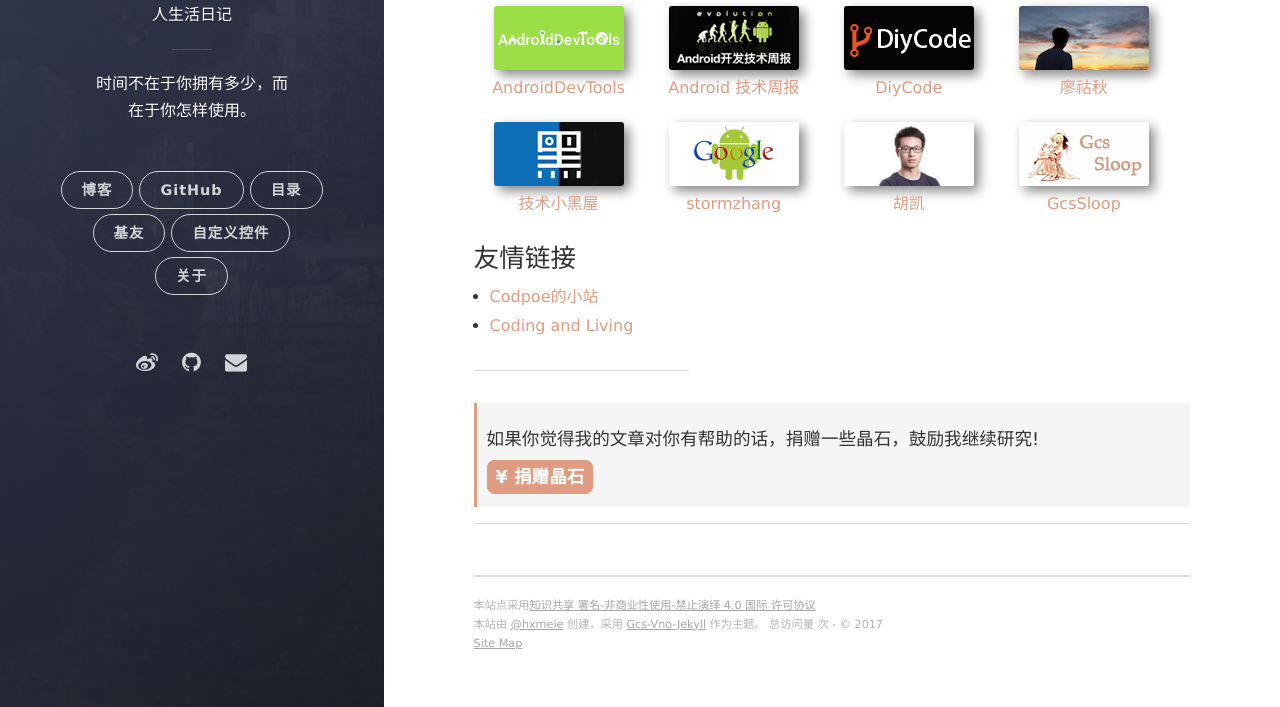
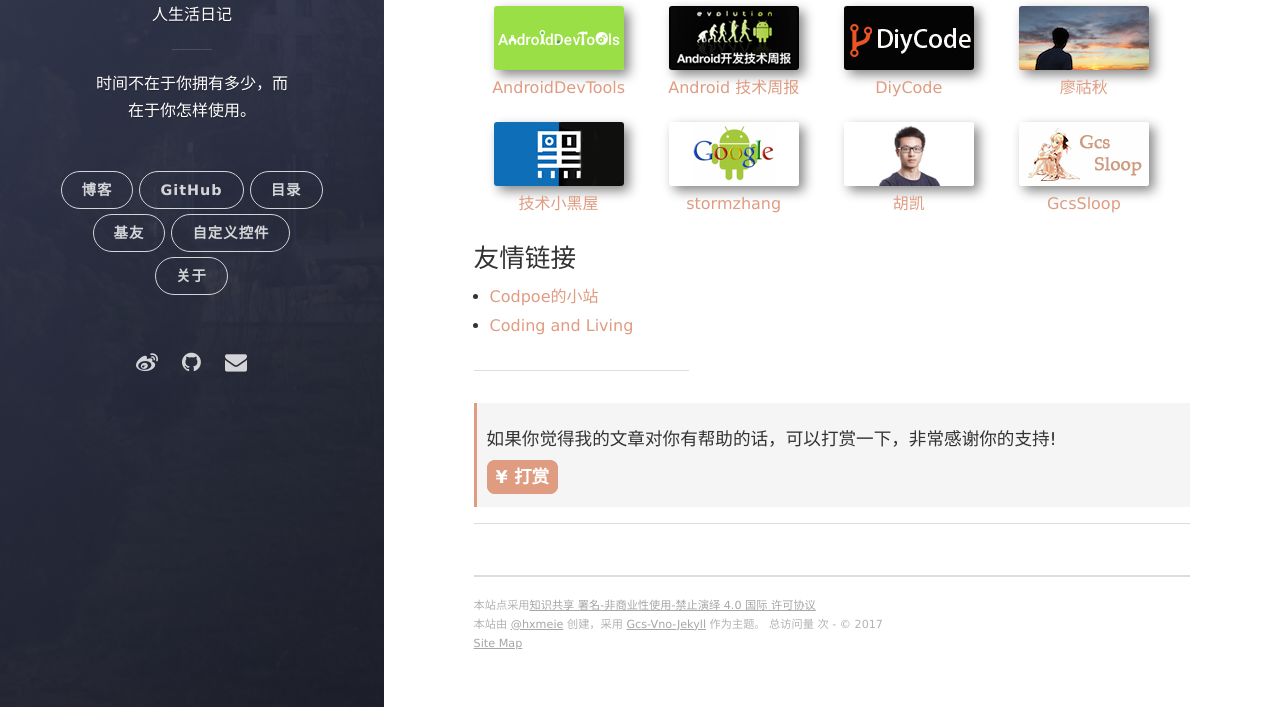
Before and after one commit to hxmeie/hxmeie.github.io, a Jekyll site: the page built from friends.md, in a window 1280 px wide and 1263 px high. Shown: the part 556-1263 px from the top of the window. Built offline with Jekyll 4.4.1, drawn with Linux system fonts in a browser that asks for light colours; nearby versions of some CDN libraries; comment, search, counter and statistics services are not loaded.

Commit message:
验证百度站长工具

```diff
--- a/_includes/contribute.html
+++ b/_includes/contribute.html
@@ -1,4 +1,4 @@
-<!--捐赠晶石-->
+<!--打赏-->
 <section class="contribute">
     <script type="text/javascript">
       function toggle() {
@@ -11,18 +11,18 @@
       }
     </script>
     <blockquote style="background-color:#F5F5F5; padding: 10px 20px 20px 10px; margin:0px" >
-      <h4> 如果你觉得我的文章对你有帮助的话，捐赠一些晶石，鼓励我继续研究! </h4>
+      <h4> 如果你觉得我的文章对你有帮助的话，可以打赏一下，非常感谢你的支持! </h4>
       <p></p>
-      <a class="btn-contribute" onclick="toggle()" >¥ 捐赠晶石</a>
+      <a class="btn-contribute" onclick="toggle()" >¥ 打赏</a>
       <br>
       <div id="contribute" style="display:none;">
         <p align="center" >
         <img src="/assets/images/wechat.png" alt="微信">
         <img src="/assets/images/alipay.png" alt="支付宝">
         </p>
-        <p align="center" >
+        <!-- <p align="center" >
           感谢所有支持我的魔法师，<a href="/contribute">点击这里查看捐赠者名单。</a>
-        </p>
+        </p> -->
       </div>
     </blockquote>
 </section>
--- a/_includes/external.html
+++ b/_includes/external.html
@@ -11,7 +11,7 @@
   m=s.getElementsByTagName(o)[0];a.async=1;a.src=g;m.parentNode.insertBefore(a,m)
   })(window,document,'script','https://www.google-analytics.com/analytics.js','ga');
 
-  ga('create', 'UA-82493667-1', 'auto');
+  ga('create', 'UA-89527684-1', 'auto');
   ga('send', 'pageview');
 
 </script>
--- a/_includes/head.html
+++ b/_includes/head.html
@@ -22,8 +22,8 @@
 
   <meta name="theme-color" content="#343434">
 
-  <link rel="icon" type="image/png" href="https://raw.githubusercontent.com/GcsSloop/gcssloop.github.io/master/assets/siteinfo/favicon.png" />
-  <link href="https://raw.githubusercontent.com/GcsSloop/gcssloop.github.io/master/assets/siteinfo/favicon.png" rel="shortcut icon" type="image/png">
+  <link rel="icon" type="image/png" href="https://raw.githubusercontent.com/hxmeie/hxmeie.github.io/master/assets/siteinfo/favicon.png" />
+  <link href="https://raw.githubusercontent.com/hxmeie/hxmeie.github.io/master/assets/siteinfo/favicon.png" rel="shortcut icon" type="image/png">
 
   <link href="//netdna.bootstrapcdn.com/font-awesome/4.4.0/css/font-awesome.min.css" rel="stylesheet">
   <link rel="stylesheet" href="{{ "/css/main.css" | prepend: site.baseurl }}">
@@ -32,8 +32,8 @@
   <link rel="alternate" type="application/rss+xml" title="{{ site.title }}" href="{{ "/feed.xml" | prepend: site.baseurl | prepend: site.url }}">
 
   <meta name="google-site-verification" content="Z_g58PkzRAyBMxkqrcDdWrTBK8oOWM-7rUHauhLNF2E" />
-  <meta name="baidu-site-verification" content="kUtTXCKaZs" />
-  <meta name="baidu-site-verification" content="6DuDv3aaJX" />
+  <!-- 百度站长工具验证 -->
+  <meta name="baidu-site-verification" content="1PWRKqO1up" />
 
   <!--阅读次数统计-->
   <script async src="https://dn-lbstatics.qbox.me/busuanzi/2.3/busuanzi.pure.mini.js"> </script>
```
